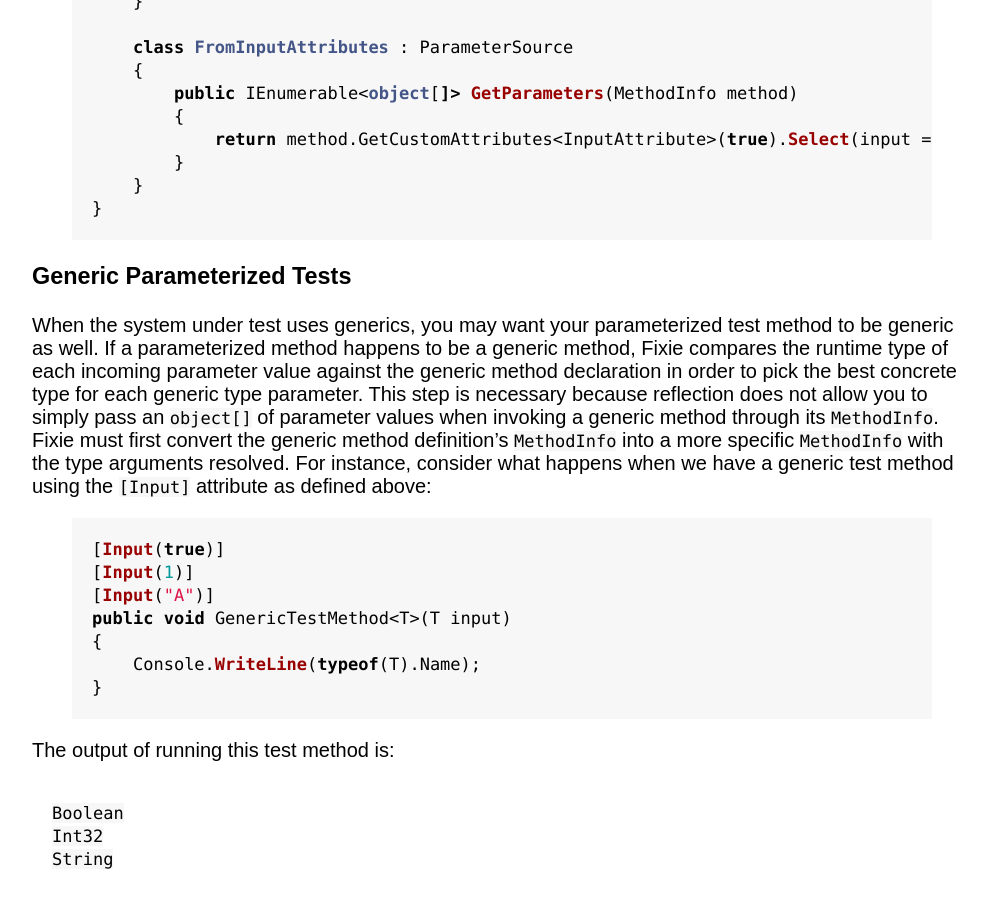
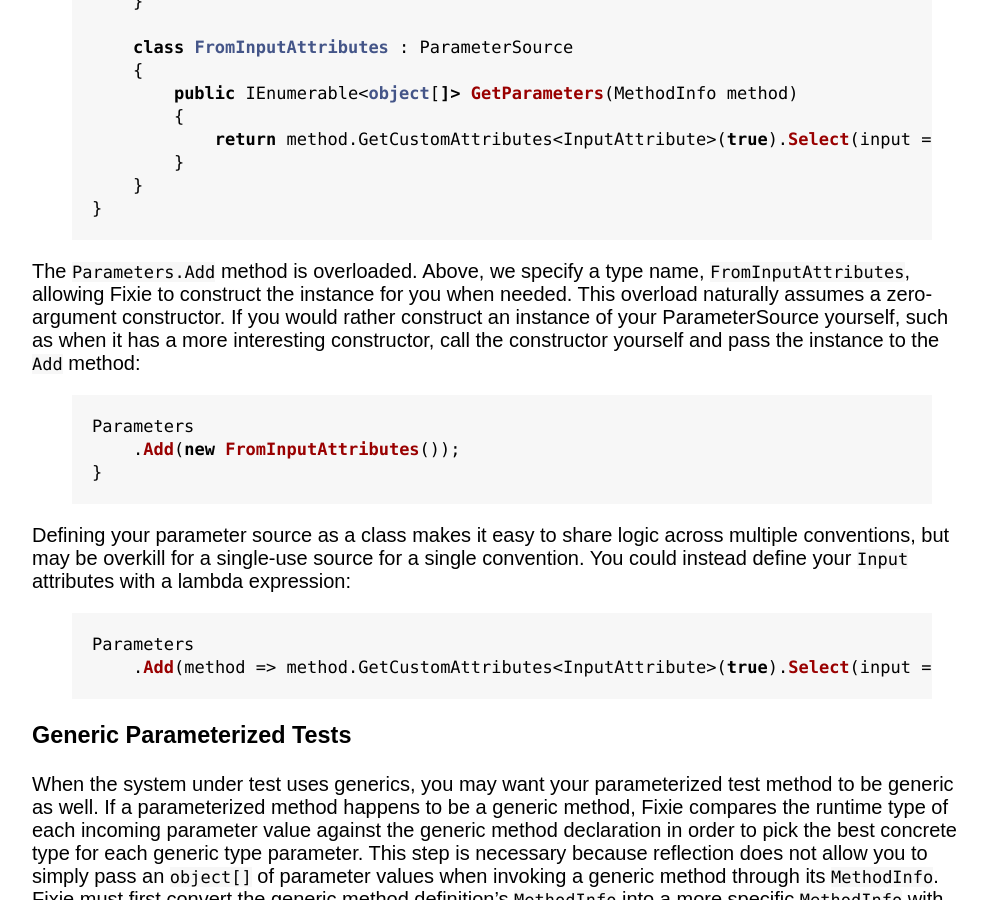
Before and after one commit to fixie/fixie.github.io, a Jekyll site: the page built from docs/parameterized-test-methods.md, in a window 1280 px wide and 900 px high, scrolled down 2005 px. Shown: the whole window, without its empty margins (138-1125 px from the left). Built offline with Jekyll 4.4.1, drawn with Linux system fonts in a browser that asks for light colours.

Commit message:
Document overloads for the convention Parameters.Add method.

```diff
--- a/docs/parameterized-test-methods.md
+++ b/docs/parameterized-test-methods.md
@@ -83,6 +83,21 @@ public class CustomConvention : Convention
 }
 {% endhighlight %}
 
+The `Parameters.Add` method is overloaded.  Above, we specify a type name, `FromInputAttributes`, allowing Fixie to construct the instance for you when needed.  This overload naturally assumes a zero-argument constructor.  If you would rather construct an instance of your ParameterSource yourself, such as when it has a more interesting constructor, call the constructor yourself and pass the instance to the `Add` method:
+
+{% highlight csharp %}
+Parameters
+    .Add(new FromInputAttributes());
+}
+{% endhighlight %}
+
+Defining your parameter source as a class makes it easy to share logic across multiple conventions, but may be overkill for a single-use source for a single convention. You could instead define your `Input` attributes with a lambda expression:
+
+{% highlight csharp %}
+Parameters
+    .Add(method => method.GetCustomAttributes<InputAttribute>(true).Select(input => input.Parameters));
+{% endhighlight %}
+
 ### Generic Parameterized Tests
 
 When the system under test uses generics, you may want your parameterized test method to be generic as well. If a parameterized method happens to be a generic method, Fixie compares the runtime type of each incoming parameter value against the generic method declaration in order to pick the best concrete type for each generic type parameter.  This step is necessary because reflection does not allow you to simply pass an `object[]` of parameter values when invoking a generic method through its `MethodInfo`.  Fixie must first convert the generic method definition's `MethodInfo` into a more specific `MethodInfo` with the type arguments resolved.  For instance, consider what happens when we have a generic test method using the `[Input]` attribute as defined above:
```
